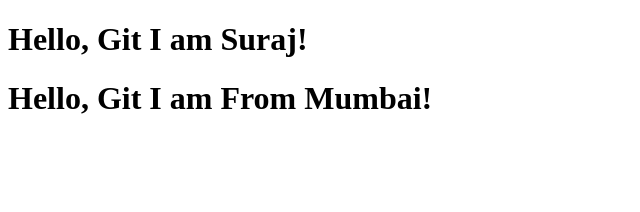
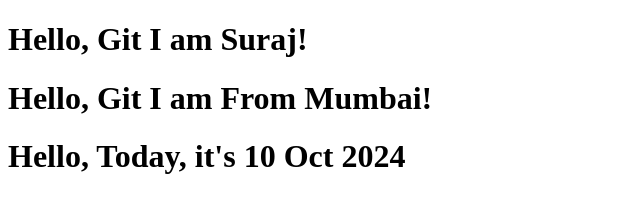
Before and after one commit to DevOps13728/GitPractice, a plain HTML site: page Index.html in a window 1280 px wide. Shown: the whole page, without its empty margins (0-640 px from the left). Drawn offline with Linux system fonts and the light colour scheme.

Commit message:
I have added today's date

```diff
--- a/Index.html
+++ b/Index.html
@@ -6,5 +6,6 @@
 <body>
   <h1>Hello, Git I am Suraj!</h1>
   <h1>Hello, Git I am From Mumbai!</h1>
+  <h1>Hello, Today, it's 10 Oct 2024</h1>
 </body>
 </html>
```
